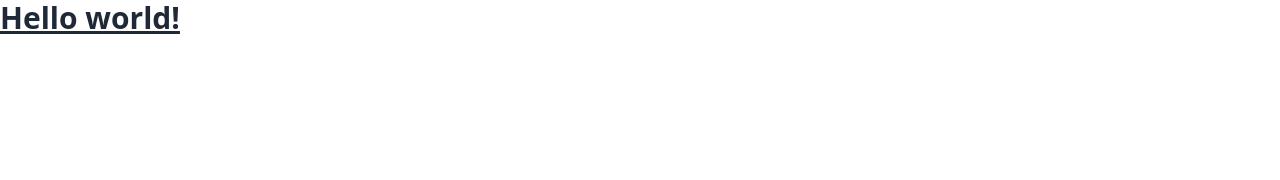
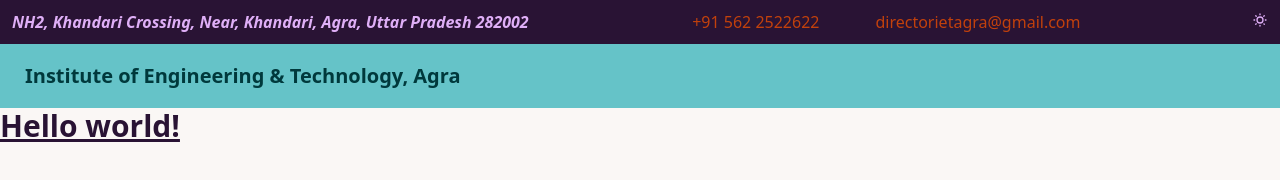
Before and after one commit to LintWhoppers/project_sky_frontend, a website built with Parcel: page src/index.html in a window 1280 px wide. Built offline with nearby package versions, Linux system fonts and the light colour scheme.

Commit message:
Add Dark/Light Mode toggle
Using Daisy:
Cupcake as Light
Night as Dark Theme

```diff
--- a/src/css/main.css
+++ b/src/css/main.css
@@ -1,3 +1,16 @@
 @tailwind base;
 @tailwind components;
 @tailwind utilities;
+
+.home-page .address {
+  display: block !important;
+}
+
+.full-width {
+  left: 50%;
+  margin-left: -50vw;
+  margin-right: -50vw;
+  position: relative;
+  right: 50%;
+  width: 100vw;
+}
--- a/src/index.html
+++ b/src/index.html
@@ -29,7 +29,39 @@
     <link rel="stylesheet" href="css/main.css">
 </head>
 
-<body>
+<body class="overflow-x-hidden w-screen relative home-page">
+    <header class="bg-primary text-primary-content">
+        <div class="full-with address hidden text-neutral-content bg-neutral">
+            <div class="flex items-center px-3 justify-between  mx-auto max-w-[1320px] py-[10px]">
+                <address class="text-base hidden font-bold md:block">NH2, Khandari Crossing, Near, Khandari, Agra, Uttar
+                    Pradesh 282002</address>
+                <div class="flex items-center text-orange-700 gap-[10px] md:gap-5 md:flex-row"> <span><a
+                            href="tel:+91 562 2522622">+91 562 2522622</a></span>
+                    <div class="divider divider-horizontal mx-0"></div>
+                    <span><a href="mailto:directorietagra@gmail.com">directorietagra@gmail.com</a></span>
+                </div>
+                <div class="text-right pl-2">
+                    <label class="swap swap-rotate">
+                        <input id="thememode" type="checkbox" onClick="toggleTheme()" />
+                        <svg class="swap-off fill-current w-4 h-4" xmlns="http://www.w3.org/2000/svg"
+                            viewBox="0 0 24 24">
+                            <path
+                                d="M5.64,17l-.71.71a1,1,0,0,0,0,1.41,1,1,0,0,0,1.41,0l.71-.71A1,1,0,0,0,5.64,17ZM5,12a1,1,0,0,0-1-1H3a1,1,0,0,0,0,2H4A1,1,0,0,0,5,12Zm7-7a1,1,0,0,0,1-1V3a1,1,0,0,0-2,0V4A1,1,0,0,0,12,5ZM5.64,7.05a1,1,0,0,0,.7.29,1,1,0,0,0,.71-.29,1,1,0,0,0,0-1.41l-.71-.71A1,1,0,0,0,4.93,6.34Zm12,.29a1,1,0,0,0,.7-.29l.71-.71a1,1,0,1,0-1.41-1.41L17,5.64a1,1,0,0,0,0,1.41A1,1,0,0,0,17.66,7.34ZM21,11H20a1,1,0,0,0,0,2h1a1,1,0,0,0,0-2Zm-9,8a1,1,0,0,0-1,1v1a1,1,0,0,0,2,0V20A1,1,0,0,0,12,19ZM18.36,17A1,1,0,0,0,17,18.36l.71.71a1,1,0,0,0,1.41,0,1,1,0,0,0,0-1.41ZM12,6.5A5.5,5.5,0,1,0,17.5,12,5.51,5.51,0,0,0,12,6.5Zm0,9A3.5,3.5,0,1,1,15.5,12,3.5,3.5,0,0,1,12,15.5Z" />
+                        </svg>
+                        <svg class="swap-on fill-current w-4 h-4" xmlns="http://www.w3.org/2000/svg"
+                            viewBox="0 0 24 24">
+                            <path
+                                d="M21.64,13a1,1,0,0,0-1.05-.14,8.05,8.05,0,0,1-3.37.73A8.15,8.15,0,0,1,9.08,5.49a8.59,8.59,0,0,1,.25-2A1,1,0,0,0,8,2.36,10.14,10.14,0,1,0,22,14.05,1,1,0,0,0,21.64,13Zm-9.5,6.69A8.14,8.14,0,0,1,7.08,5.22v.27A10.15,10.15,0,0,0,17.22,15.63a9.79,9.79,0,0,0,2.1-.22A8.11,8.11,0,0,1,12.14,19.73Z" />
+                        </svg>
+
+                    </label>
+                </div>
+            </div>
+        </div>
+        <div class="navbar">
+            <a class="btn btn-ghost normal-case text-xl">Institute of Engineering & Technology, Agra</a>
+        </div>
+    </header>
     <h1 class="text-3xl font-bold underline">
         Hello world!
     </h1>
--- a/src/js/main.js
+++ b/src/js/main.js
@@ -0,0 +1,19 @@
+if (localStorage.theme === 'dark' || (!('theme' in localStorage) && window.matchMedia('(prefers-color-scheme: dark)').matches)) {
+    document.getElementById("thememode").checked = true
+    document.documentElement.setAttribute('data-theme', 'night')
+} else {
+    document.documentElement.setAttribute('data-theme', 'cupcake')
+}
+
+function toggleTheme() {
+    console.log("on Click")
+    if (document.getElementById("thememode").checked) {
+        localStorage.setItem('theme', 'dark')
+        document.documentElement.setAttribute('data-theme', 'night')
+        console.log("Set dark")
+    } else {
+        localStorage.setItem('theme', 'light')
+        document.documentElement.setAttribute('data-theme', 'cupcake')
+        console.log("Set Light")
+    }
+}
--- a/tailwind.config.js
+++ b/tailwind.config.js
@@ -10,4 +10,11 @@
     require('@tailwindcss/typography'),
     require("daisyui"),
   ],
+  daisyui: {
+    themes: [
+      "cupcake",
+      "night",
+    ],
+    darkTheme: "night",
+  },
 }
```
